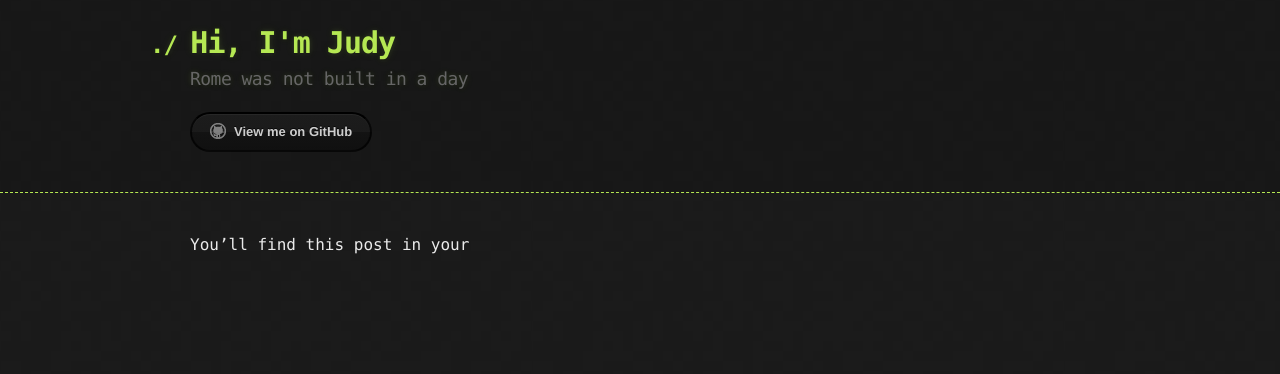
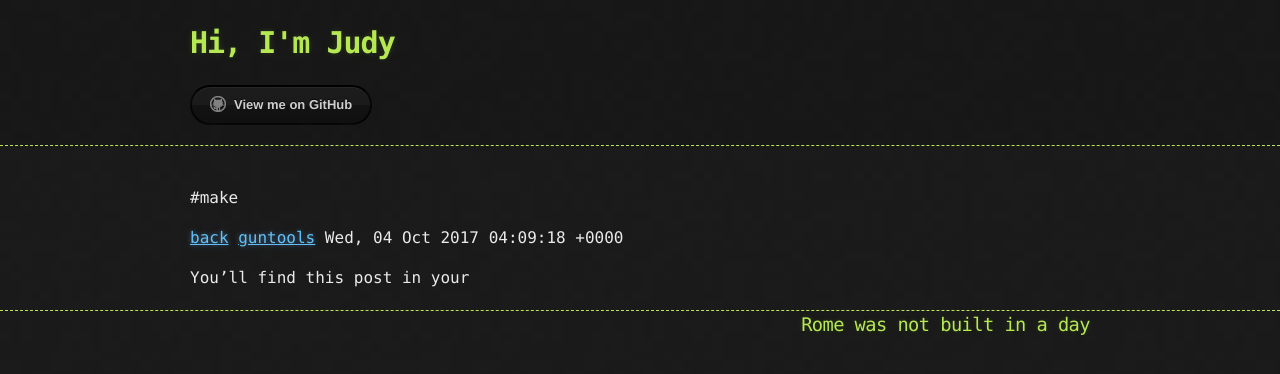
Before and after one commit to Shl4046/Shl4046.github.io, a Jekyll site: the page built from _posts/guntools/2017-10-03-make.markdown, in a window 1280 px wide. Shown: the top 374 px of the page. Built offline with Jekyll 4.4.1, drawn with Linux system fonts in a browser that asks for light colours.

Commit message:
modify ...

```diff
--- a/404.html
+++ b/404.html
@@ -19,6 +19,6 @@
 <div class="container">
   <h1>404</h1>
 
-  <p><strong>Page not found :(</strong></p>
+  <p><strong>Page not found :</strong></p>
   <p>The requested page could not be found.</p>
 </div>
--- a/_layouts/default.html
+++ b/_layouts/default.html
@@ -14,15 +14,7 @@
     <header>
       <div class="container">
         <h1>{{ site.title | default: site.github.repository_name }}</h1>
-        <h2>{{ site.description | default: site.github.project_tagline }}</h2>
-
-        <section id="downloads">
-          {% if site.show_downloads %}
-            <a href="{{ site.github.zip_url }}" class="btn">Download as .zip</a>
-            <a href="{{ site.github.tar_url }}" class="btn">Download as .tar.gz</a>
-          {% endif %}
-          <a href="{{ site.github.repository_url }}" class="btn btn-github"><span class="icon"></span>View me on GitHub</a>
-        </section>
+        <a href="{{ site.github.repository_url }}" class="btn btn-github"><span class="icon"></span>View me on GitHub</a>
       </div>
     </header>
 
@@ -32,15 +24,13 @@
       </section>
     </div>
 
-    {% if site.google_analytics %}
-      <script type="text/javascript">
-        (function(i,s,o,g,r,a,m){i['GoogleAnalyticsObject']=r;i[r]=i[r]||function(){
-        (i[r].q=i[r].q||[]).push(arguments)},i[r].l=1*new Date();a=s.createElement(o),
-        m=s.getElementsByTagName(o)[0];a.async=1;a.src=g;m.parentNode.insertBefore(a,m)
-        })(window,document,'script','//www.google-analytics.com/analytics.js','ga');
-        ga('create', '{{ site.google_analytics }}', 'auto');
-        ga('send', 'pageview');
-      </script>
-    {% endif %}
+    <footer>
+       <div class="container">
+          <h3 style="float:right">{{ site.description | default: site.github.project_tagline }}</h3>
+       </div>
+
+    </footer>
+
+
   </body>
 </html>
--- a/_posts/guntools/2017-10-03-make.markdown
+++ b/_posts/guntools/2017-10-03-make.markdown
@@ -2,6 +2,13 @@
 layout: default
 title:  "make"
 date:   2017-10-03 01:53:30 -0700
-categories: jekyll update
+categories: guntools
+tags: guntools
 ---
+#make
+
+[back](./)
+[guntools](guntools/2017-10-04-index.md)
+{{ site.time | date_to_rfc822 }}
+
 You’ll find this post in your
--- a/_sass/jekyll-theme-hacker.scss
+++ b/_sass/jekyll-theme-hacker.scss
@@ -13,7 +13,7 @@
 /* General & 'Reset' Stuff */
 
 .container {
-  width: 90%;
+  width: 100%;
   max-width: 900px;
   margin: 0 auto;
 }
@@ -44,11 +44,16 @@
   padding: 20px 0;
   margin: 0 0 40px 0;
 }
+footer {
+  background: rgba(0, 0, 0, 0.1);
+  width: 100%;
+  border-top:1px dashed #b5e853;
+  margin: 0 0 40px 0;
+}
 
 header h1 {
   font-size: 30px;
   line-height: 1.5;
-  margin: 0 0 0 -40px;
   font-weight: bold;
   font-family: Monaco, "Bitstream Vera Sans Mono", "Lucida Console", Terminal, monospace;
   color: #b5e853;
@@ -59,10 +64,6 @@
   -webkit-font-smoothing: antialiased;
 }
 
-header h1:before {
-  content: "./ ";
-  font-size: 24px;
-}
 
 header h2 {
   font-size: 18px;
```
Also changed, not shown: _posts/guntools/2017-10-04-index.markdown (added, +7 -0 lines), about.md (+1 -1 lines), index.md (+2 -7 lines).
